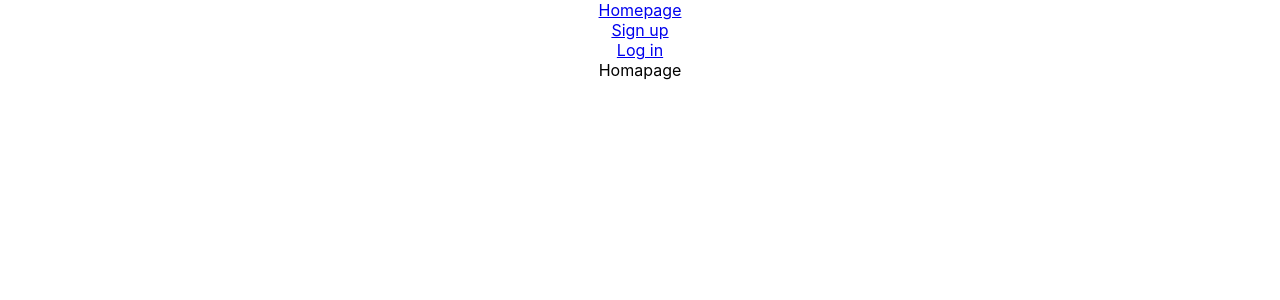
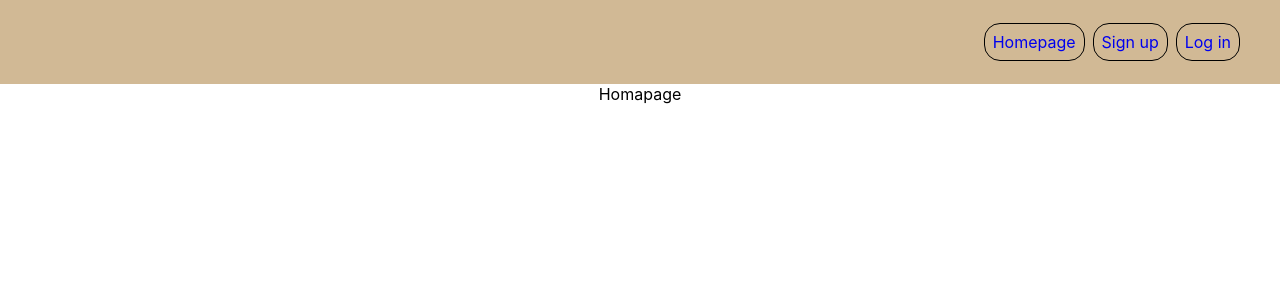
Before and after one commit to AvresCode/tdg-assess, a React (Create React App) app: page / in a window 1280 px wide. Shown: the top 300 px of the page. Built offline with nearby package versions, Linux system fonts and the light colour scheme.

Commit message:
Added basic style to navbar

```diff
--- /dev/null
+++ b/src/components/Navbar.css
@@ -0,0 +1,18 @@
+.navbar-container {
+  display: flex;
+  justify-content: flex-end;
+  align-items: center;
+  padding: 2rem;
+  background-color: rgb(209, 185, 149);
+}
+
+.nav-item {
+  text-decoration: none;
+  padding: 0.5rem;
+  margin-right: 0.5rem;
+  border: 1px solid black;
+  border-radius: 1rem;
+}
+.nav-item:hover {
+  background-color: rgb(247, 239, 239);
+}
--- a/src/components/Navbar.js
+++ b/src/components/Navbar.js
@@ -1,19 +1,24 @@
 import { Link } from "react-router-dom";
+import "./Navbar.css";
 
 export const Navbar = () => {
   return (
-    <div>
+    <div className="navbar-container">
       <div>
         {" "}
-        <Link to="/">Homepage</Link>
+        <Link to="/" className="nav-item">
+          Homepage
+        </Link>
       </div>
       <div>
         {" "}
-        <Link to="/signup">Sign up</Link>
+        <Link to="/signup" className="nav-item">
+          Sign up
+        </Link>
       </div>
       <div>
         {" "}
-        <Link>Log in</Link>
+        <Link className="nav-item">Log in</Link>
       </div>
     </div>
   );
```
